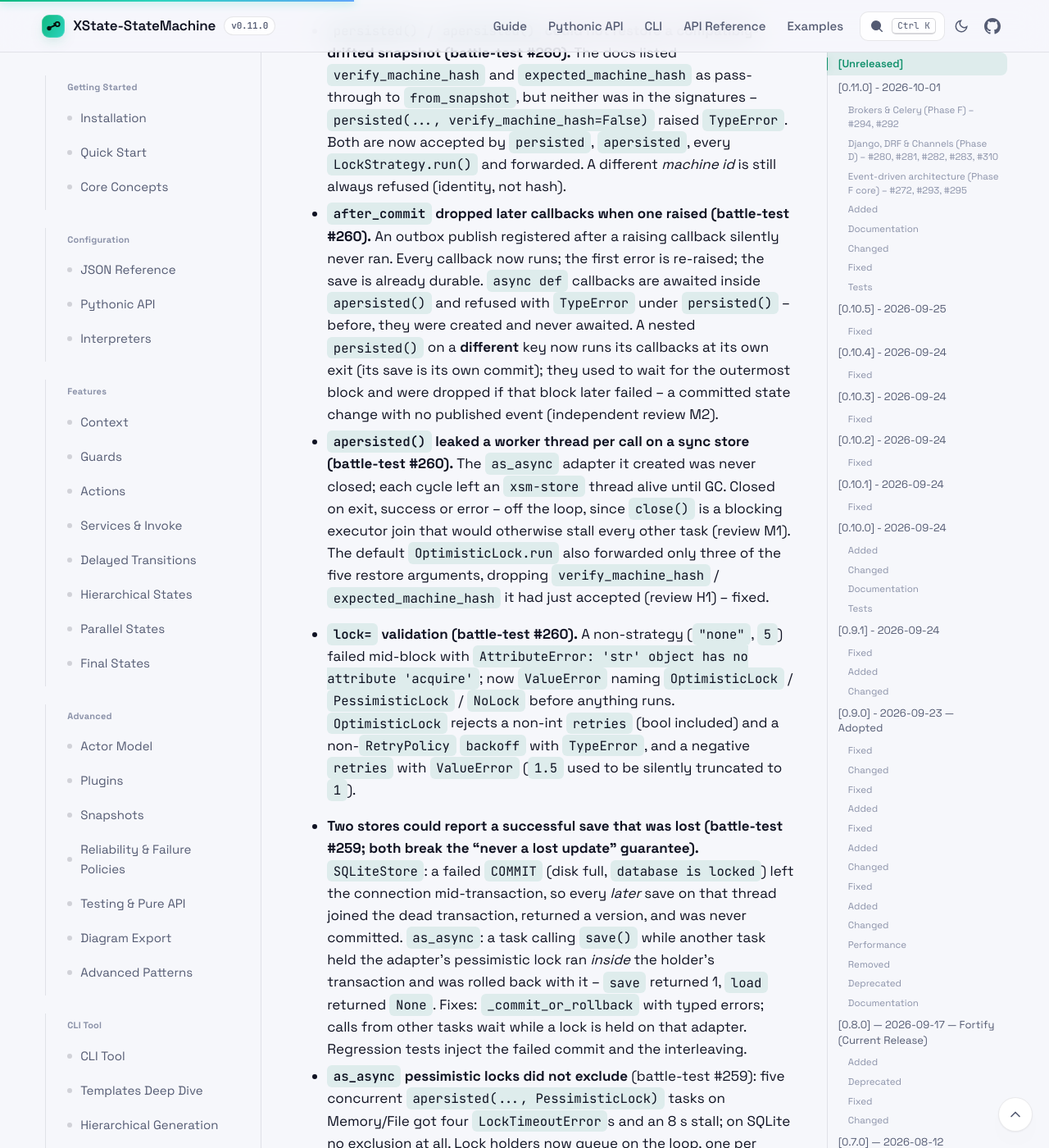
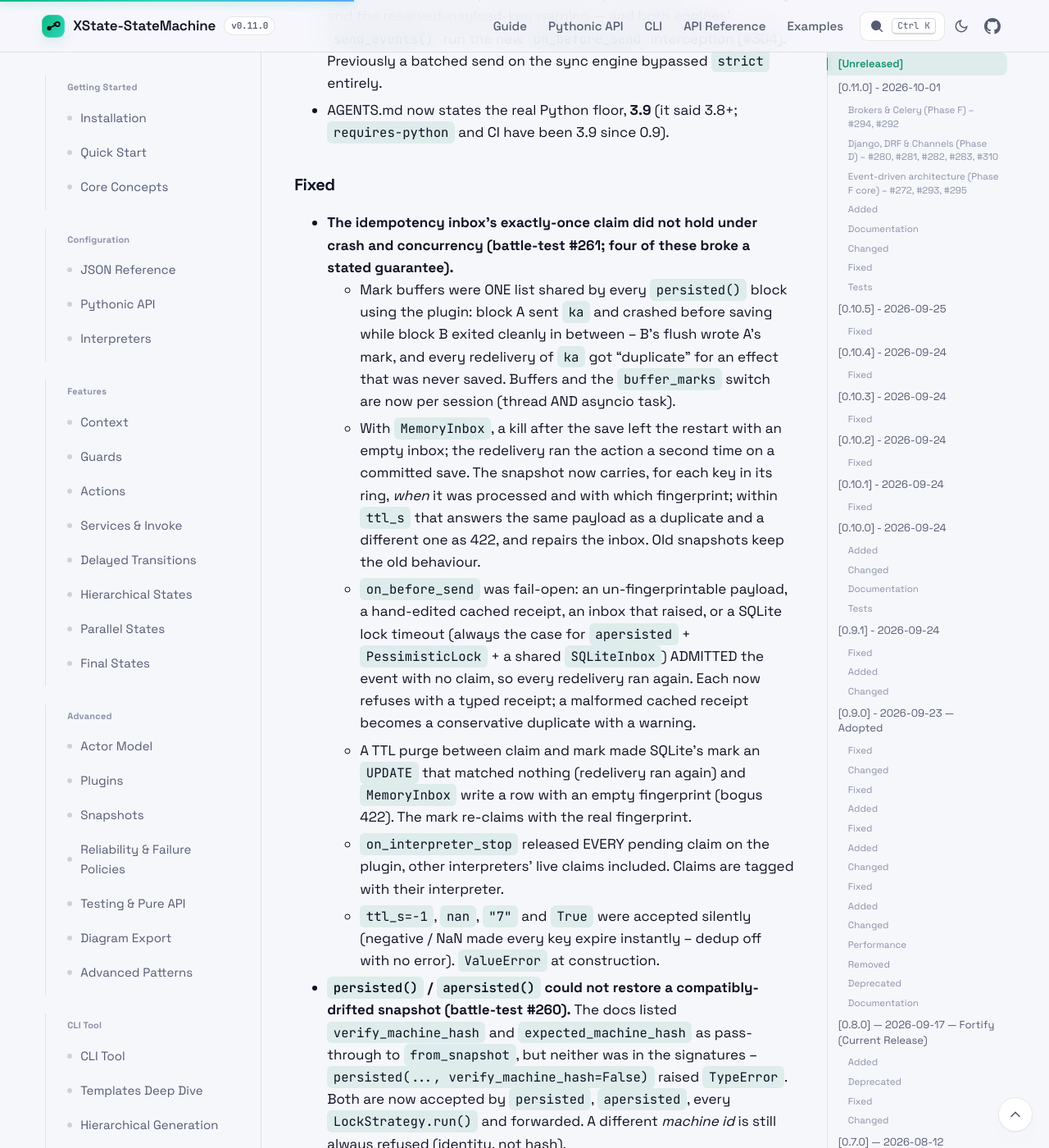
Before and after one commit to basiltt/xstate-statemachine, a Jekyll site: the page built from docs/_guide/changelog.md, in a window 1280 px wide and 1400 px high, scrolled down 35147 px. Shown: the whole window at 82% size. Built offline with Jekyll 4.4.1, drawn with Linux system fonts in a browser that asks for light colours; some of the changed text lies outside the part shown.

Commit message:
feat(idempotency): on_inbox_error defaults to "refuse"; docs (crash-window table as measured, trade-off stated), changelog, verify script
Integrating part A (two CRITICAL guarantee violations fixed: shared mark
buffer, non-durable inbox lost after save) with part B and my
on_inbox_error option. A's work made the hook fail-CLOSED for internal
failures; the inbox-backend case now defaults to the typed, retryable
InboxUnavailableError (503) and "admit" is the explicit opt-in.

Co-Authored-By: Claude Fable 5 <noreply@anthropic.com>

```diff
--- a/docs/_guide/changelog.md
+++ b/docs/_guide/changelog.md
@@ -236,6 +236,15 @@ _No unreleased changes yet._
   if one fails.
 
 ### Added
+
+- **`IdempotencyPlugin(on_inbox_error="refuse" | "admit")` and
+  `InboxUnavailableError` (HTTP 503) (battle-test #261).** What a keyed
+  event gets when the inbox *backend* fails. `"refuse"` is the default --
+  the receipt carries the typed, retryable error and the action never
+  runs; `"admit"` opts into availability (the event runs undeduplicated
+  and `on_plugin_error` fires) for webhooks whose sender retries anyway.
+  `receipt_to_status` maps the new error to **503**; `STATUS_UNAVAILABLE`
+  exported from `receipts`.
 
 - **Observability & live inspector (Phase B) -- `[observability]` extra
   (#273).** `OpenTelemetryPlugin` opens one `statechart.transition` span per
@@ -1149,6 +1158,38 @@ _No unreleased changes yet._
 
 ### Fixed
 
+- **The idempotency inbox's exactly-once claim did not hold under crash and
+  concurrency (battle-test #261; four of these broke a stated guarantee).**
+  - Mark buffers were ONE list shared by every `persisted()` block using
+    the plugin: block A sent `ka` and crashed before saving while block B
+    exited cleanly in between -- B's flush wrote A's mark, and every
+    redelivery of `ka` got "duplicate" for an effect that was never saved.
+    Buffers and the `buffer_marks` switch are now per session (thread AND
+    asyncio task).
+  - With `MemoryInbox`, a kill after the save left the restart with an
+    empty inbox; the redelivery ran the action a second time on a
+    committed save. The snapshot now carries, for each key in its ring,
+    *when* it was processed and with which fingerprint; within `ttl_s`
+    that answers the same payload as a duplicate and a different one as
+    422, and repairs the inbox. Old snapshots keep the old behaviour.
+  - `on_before_send` was fail-open: an un-fingerprintable payload, a
+    hand-edited cached receipt, an inbox that raised, or a SQLite lock
+    timeout (always the case for `apersisted` + `PessimisticLock` + a
+    shared `SQLiteInbox`) ADMITTED the event with no claim, so every
+    redelivery ran again. Each now refuses with a typed receipt; a
+    malformed cached receipt becomes a conservative duplicate with a
+    warning.
+  - A TTL purge between claim and mark made SQLite's mark an `UPDATE`
+    that matched nothing (redelivery ran again) and `MemoryInbox` write
+    a row with an empty fingerprint (bogus 422). The mark re-claims with
+    the real fingerprint.
+  - `on_interpreter_stop` released EVERY pending claim on the plugin,
+    other interpreters' live claims included. Claims are tagged with
+    their interpreter.
+  - `ttl_s=-1`, `nan`, `"7"` and `True` were accepted silently (negative /
+    NaN made every key expire instantly -- dedup off with no error).
+    `ValueError` at construction.
+
 - **`persisted()` / `apersisted()` could not restore a compatibly-drifted
   snapshot (battle-test #260).** The docs listed `verify_machine_hash` and
   `expected_machine_hash` as pass-through to `from_snapshot`, but neither
```
Also changed, not shown: docs/_guide/persistence.md (+16 -5 lines), docs/_guide/security.md (+1 -1 lines), docs/api/index.md (+2 -2 lines), CHANGELOG.md, 4 other files.
